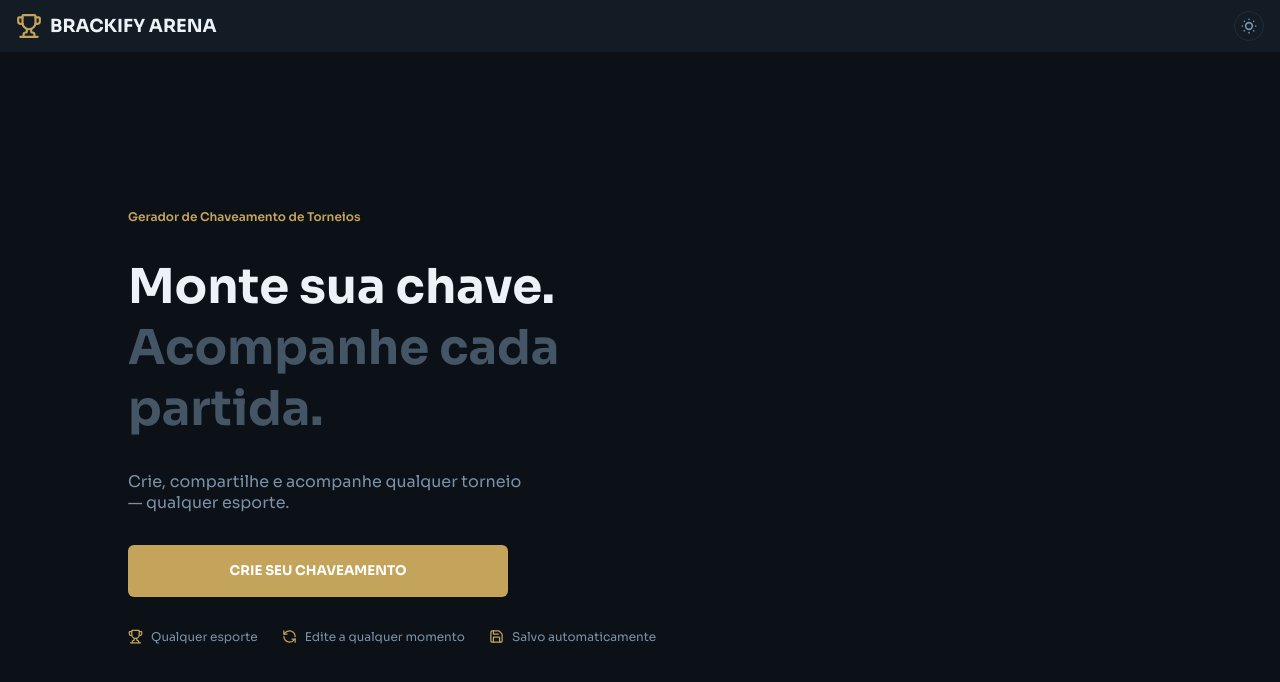
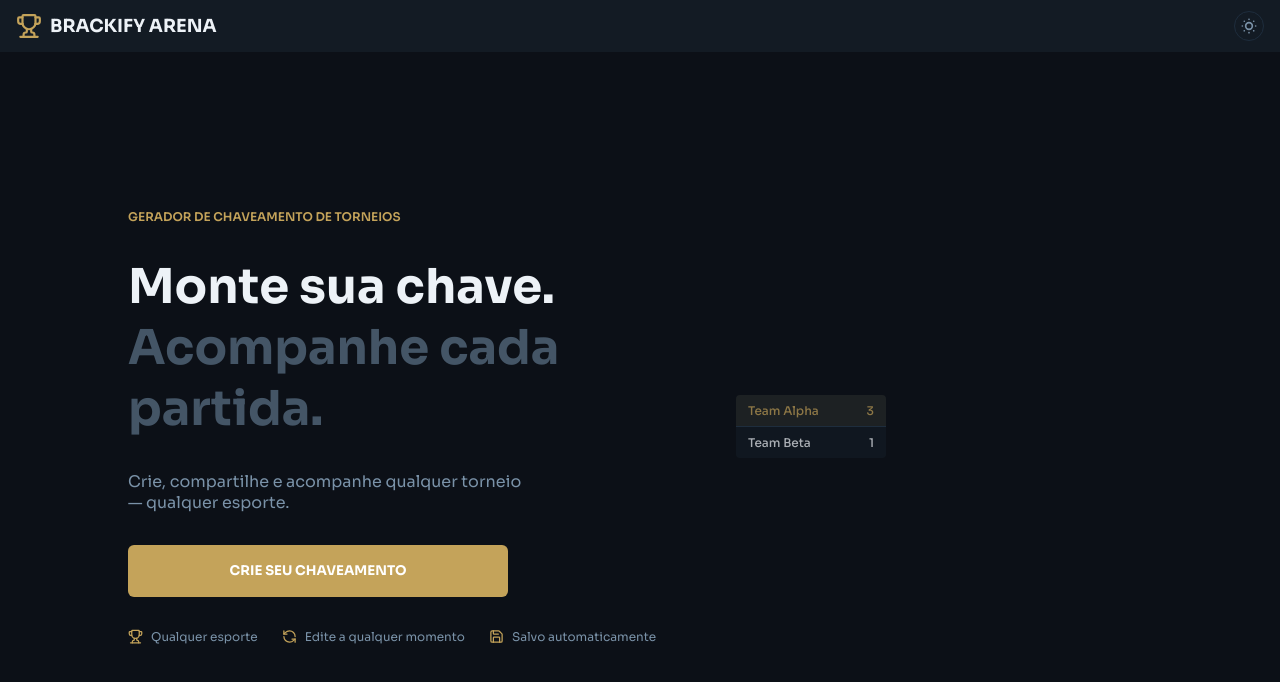
Before and after one commit to gabriel-qr/bracket-app, a React (Vite) app: page / in a window 1280 px wide. Shown: the top 682 px of the page. Built offline with nearby package versions, Linux system fonts and the light colour scheme.

Commit message:
feat: add clsx and eimplement TeamSlot & MatchCard components

```diff
--- a/package.json
+++ b/package.json
@@ -10,6 +10,7 @@
     "preview": "vite preview"
   },
   "dependencies": {
+    "clsx": "^2.1.1",
     "lucide-react": "^1.3.0",
     "react": "^19.2.6",
     "react-dom": "^19.2.6",
--- a/src/components/ui/LandingHero/LandingHero.module.css
+++ b/src/components/ui/LandingHero/LandingHero.module.css
@@ -18,6 +18,7 @@
   font-size: var(--text-xs);
   color: var(--accent);
   font-weight: 600;
+  text-transform: uppercase;
 }
 
 .descriptionContainer {
--- a/src/components/ui/LandingHero/LandingHero.tsx
+++ b/src/components/ui/LandingHero/LandingHero.tsx
@@ -1,7 +1,8 @@
+import styles from './LandingHero.module.css';
 import { RefreshCcw, Save, Trophy } from 'lucide-react';
 import CTAButton from '../CTAButton/CTAButton';
 import InfoTag from '../InfoTag/InfoTag';
-import styles from './LandingHero.module.css';
+import MatchCard from '../MatchCard/MatchCard';
 
 export default function LandingHero() {
   return (
@@ -16,6 +17,7 @@ export default function LandingHero() {
           >
             Monte sua chave.
           </p>
+
           <p className={styles.largeText} style={{ color: 'var(--ink-muted)' }}>
             Acompanhe cada partida.
           </p>
@@ -33,7 +35,13 @@ export default function LandingHero() {
           <InfoTag icon={Save} text='Salvo automaticamente' />
         </div>
       </div>
-      <div className={styles.right}></div>
+      <div className={styles.right}>
+        <MatchCard
+          teamA={{ name: 'Team Alpha', score: 3 }}
+          teamB={{ name: 'Team Beta', score: 1 }}
+          winner='teamA'
+        />
+      </div>
     </>
   );
 }
--- /dev/null
+++ b/src/components/ui/MatchCard/MatchCard.module.css
@@ -0,0 +1,9 @@
+.container {
+  display: flex;
+  flex-flow: column;
+}
+
+.divider {
+  height: 1px;
+  background-color: var(--stroke-subtle);
+}
--- /dev/null
+++ b/src/components/ui/MatchCard/MatchCard.tsx
@@ -0,0 +1,30 @@
+import TeamSlot from '../TeamSlot/TeamSlot';
+import styles from './MatchCard.module.css';
+
+interface MatchCardProps {
+  teamA: { name: string; score?: number };
+  teamB: { name: string; score?: number };
+  winner?: 'teamA' | 'teamB';
+}
+
+export default function MatchCard({ teamA, teamB, winner }: MatchCardProps) {
+  return (
+    <div className={styles.container}>
+      <TeamSlot
+        name={teamA.name}
+        score={teamA?.score}
+        isWinner={winner === 'teamA'}
+        teamId='teamA'
+      />
+
+      <div className={styles.divider}></div>
+
+      <TeamSlot
+        name={teamB.name}
+        score={teamB?.score}
+        isWinner={winner === 'teamB'}
+        teamId='teamB'
+      />
+    </div>
+  );
+}
--- /dev/null
+++ b/src/components/ui/TeamSlot/TeamSlot.module.css
@@ -0,0 +1,38 @@
+.container {
+  width: 15rem;
+  background-color: var(--surface-card);
+  opacity: 0.7;
+}
+
+.inner {
+  width: 100%;
+  height: 100%;
+  display: flex;
+  justify-content: space-between;
+  align-items: center;
+  padding: var(--space-2) var(--space-3);
+  gap: var(--space-3);
+}
+
+.text {
+  font-size: var(--text-xs);
+  font-weight: 500;
+}
+
+.winner {
+  background-color: var(--accent-subtle);
+}
+
+.winnerText {
+  color: var(--accent);
+}
+
+.teamA {
+  border-top-left-radius: var(--space-1);
+  border-top-right-radius: var(--space-1);
+}
+
+.teamB {
+  border-bottom-left-radius: var(--space-1);
+  border-bottom-right-radius: var(--space-1);
+}
--- /dev/null
+++ b/src/components/ui/TeamSlot/TeamSlot.tsx
@@ -0,0 +1,42 @@
+import clsx from 'clsx';
+import styles from './TeamSlot.module.css';
+
+interface TeamSlotProps {
+  name: string;
+  score?: number;
+  isWinner?: boolean;
+  teamId: 'teamA' | 'teamB';
+}
+
+export default function TeamSlot({
+  name,
+  score,
+  isWinner,
+  teamId,
+}: TeamSlotProps) {
+  return (
+    <div
+      className={clsx(
+        styles.container,
+        { [styles.teamA]: teamId === 'teamA' },
+        { [styles.teamB]: teamId === 'teamB' },
+      )}
+    >
+      <div
+        className={clsx(
+          styles.inner,
+          { [styles.winner]: isWinner },
+          { [styles.teamA]: teamId === 'teamA' },
+          { [styles.teamB]: teamId === 'teamB' },
+        )}
+      >
+        <span className={clsx(styles.text, { [styles.winnerText]: isWinner })}>
+          {name}
+        </span>
+        <span className={clsx(styles.text, { [styles.winnerText]: isWinner })}>
+          {score}
+        </span>
+      </div>
+    </div>
+  );
+}
```
Also changed, not shown: 1 other file (tests, documents, lock files or other folders).
